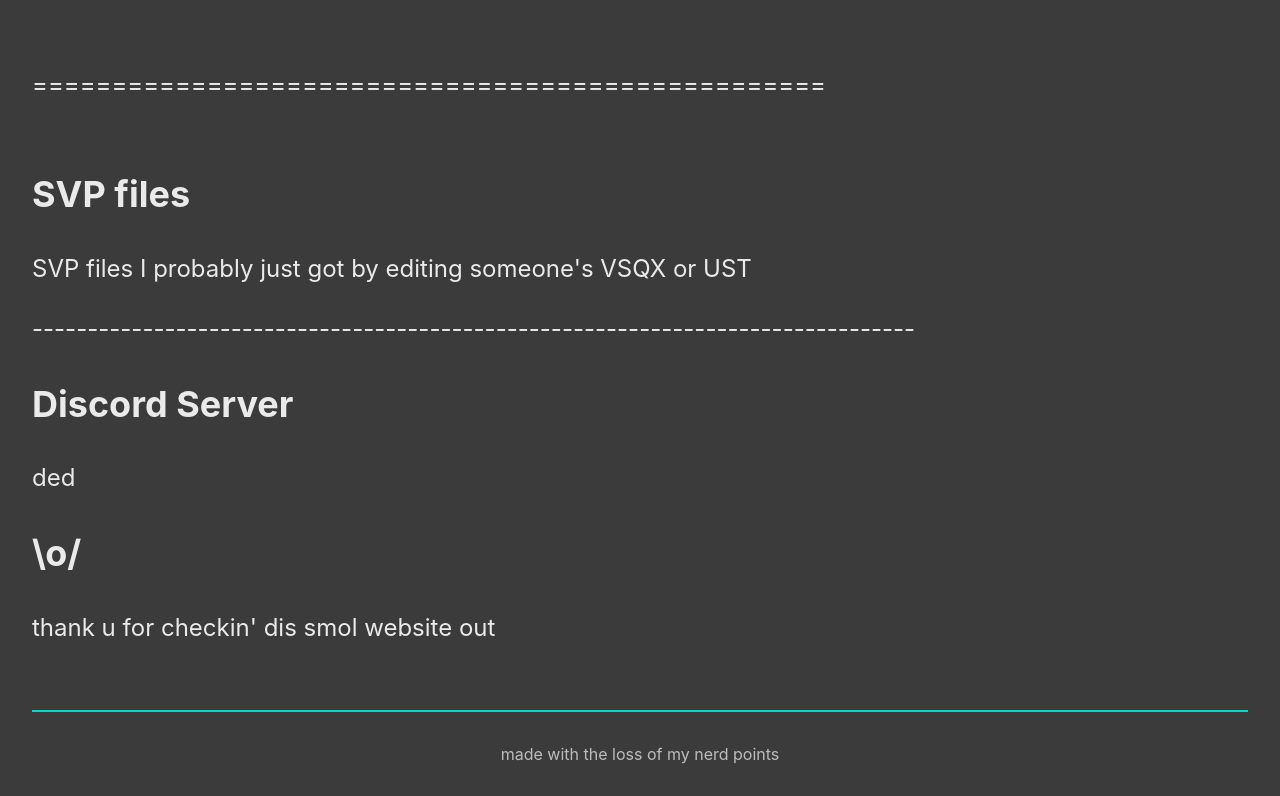
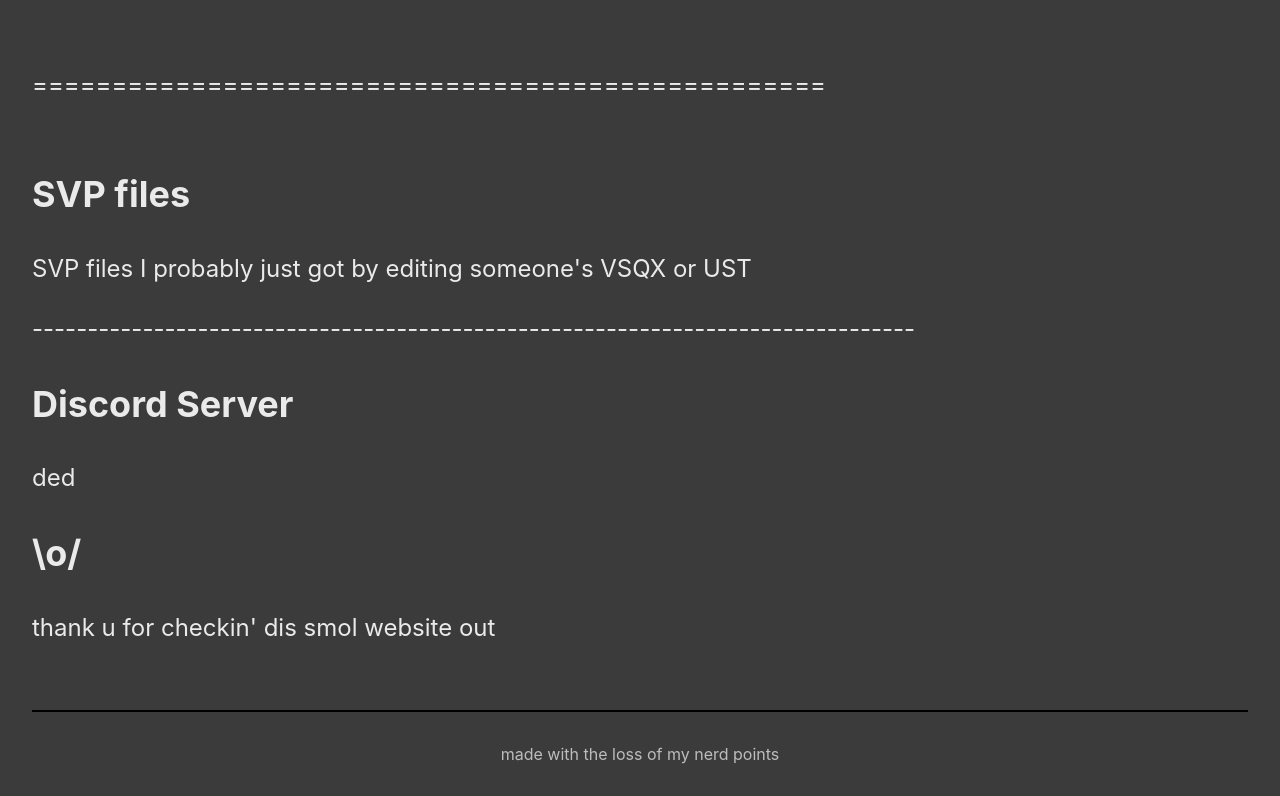
Before and after one commit to InnitTho/web, a Next.js app: page / in a window 1280 px wide. Shown: the part 238-1034 px from the top of the page. Built offline with nearby package versions, Linux system fonts and the light colour scheme.

Commit message:
Material

```diff
--- a/styles/Home.module.css
+++ b/styles/Home.module.css
@@ -16,7 +16,7 @@
   display: flex;
   flex: 2;
   padding: 2rem 0;
-  border-top: 2px solid #03dac5;
+  border-top: 2px solid #000000;
   justify-content: center;
   align-items: center;
   color:rgb(189, 189, 189)
```
